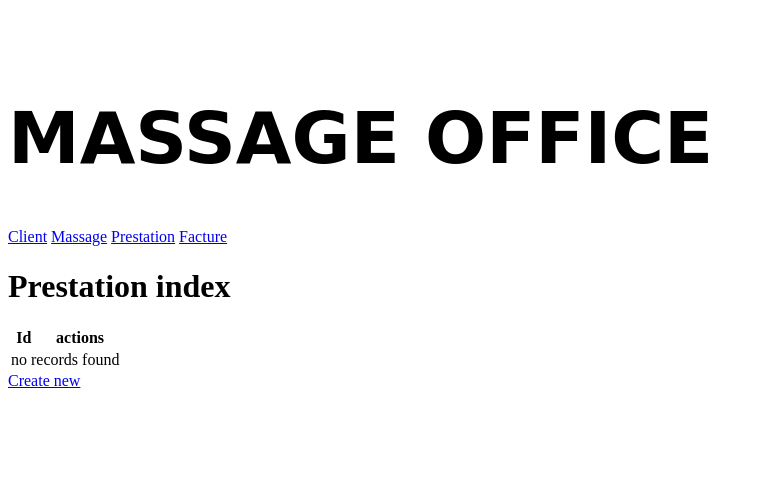
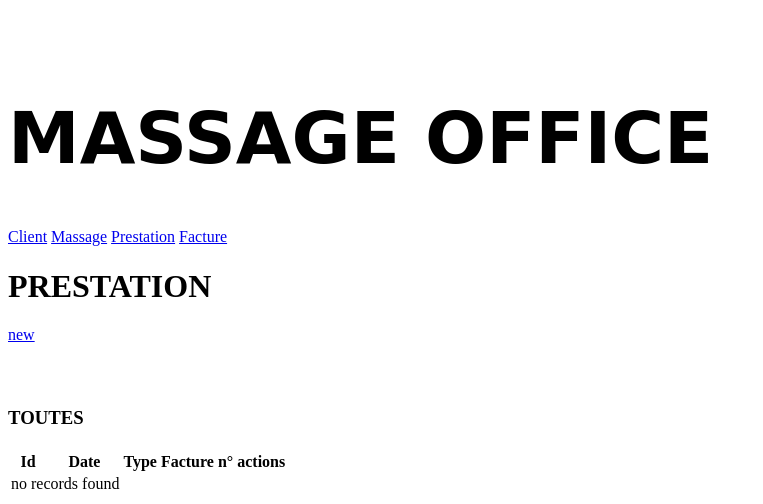
Before and after one commit to antoineSoros/massage-back, a Symfony app: template templates/prestation/index.html.twig in a window 1280 px wide. Shown: the part 674-1178 px from the top of the page, without its empty margins (0-763 px from the left). Before the commit the page ends 1062 px from the top, so only its background shows below. Run offline with Twig, Linux system fonts and the light colour scheme; the template is opened without the code that fills it, so the values that code supplies are empty; some libraries are stand-ins or nearby versions.

Commit message:
add ui prestation index

```diff
--- a/templates/client/index.html.twig
+++ b/templates/client/index.html.twig
@@ -1,6 +1,6 @@
 {% extends 'base.html.twig' %}
 
-{% block title %}Client index{% endblock %}
+{% block title %}Client LISTE{% endblock %}
 
 {% block body %}
 
--- a/templates/client/show.html.twig
+++ b/templates/client/show.html.twig
@@ -51,7 +51,7 @@
                         {% endfor %}
                     </div>
                       {% for pr in presta %}
-                    <div class="item">{{ pr.PrestationDate|date("d/m/y - H:m") }} {{ pr.massage }}</div>
+                    <div class="item">{{ pr.PrestationDate|date("d/m/y - H:m") }}   -  {{ pr.massage }}</div>
                     {% endfor %}
                     <div class="ui divider"></div>
 
--- a/templates/prestation/index.html.twig
+++ b/templates/prestation/index.html.twig
@@ -3,12 +3,20 @@
 {% block title %}Prestation index{% endblock %}
 
 {% block body %}
-    <h1>Prestation index</h1>
+<div class="ui raised  container segment">
+    <h1 class="ui header tall center aligned">PRESTATION</h1>
 
-    <table class="table">
+    <a class=" ui button" href="{{ path('prestation_new') }}"> <i class="plus icon"></i>new</a></div>
+<div class="ui raised  container segment">
+    <h3 class="ui header"style="margin-top: 5%">TOUTES</h3>
+    <table class="ui table striped">
         <thead>
+        <tr>
             <tr>
                 <th>Id</th>
+            <th>Date</th>
+            <th>Type</th>
+            <th>Facture n°</th>
                 <th>actions</th>
             </tr>
         </thead>
@@ -16,9 +24,20 @@
         {% for prestation in prestations %}
             <tr>
                 <td>{{ prestation.id }}</td>
+                <td>{{ prestation.prestationDate |date('d/m/Y - H:m') }}</td>
+                <td>{{ prestation.massage.type }}</td>
+                {% if prestation.invoice != null %}
+                    <td>{{ prestation.invoice.number}}</td>
+
+                {% else %}
+                    <td>-</td>
+                {% endif %}
                 <td>
-                    <a href="{{ path('prestation_show', {'id': prestation.id}) }}">show</a>
-                    <a href="{{ path('prestation_edit', {'id': prestation.id}) }}">edit</a>
+                    <div class="ui buttons">
+                    <a class="ui button" href="{{ path('prestation_show', {'id': prestation.id}) }}"><i class="eye icon"></i></a>
+                        <div class="or"></div>
+                    <a class="ui button" href="{{ path('prestation_edit', {'id': prestation.id}) }}"><i class="pencil icon"></i></a>
+                    </div>
                 </td>
             </tr>
         {% else %}
@@ -29,5 +48,6 @@
         </tbody>
     </table>
 
-    <a href="{{ path('prestation_new') }}">Create new</a>
+
+</div>
 {% endblock %}
```
